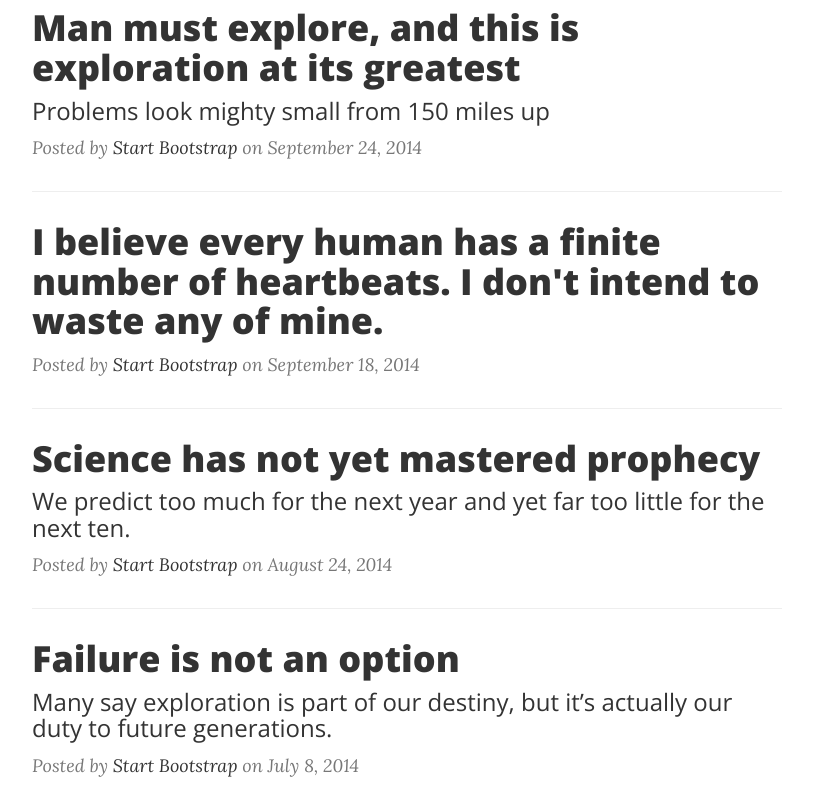
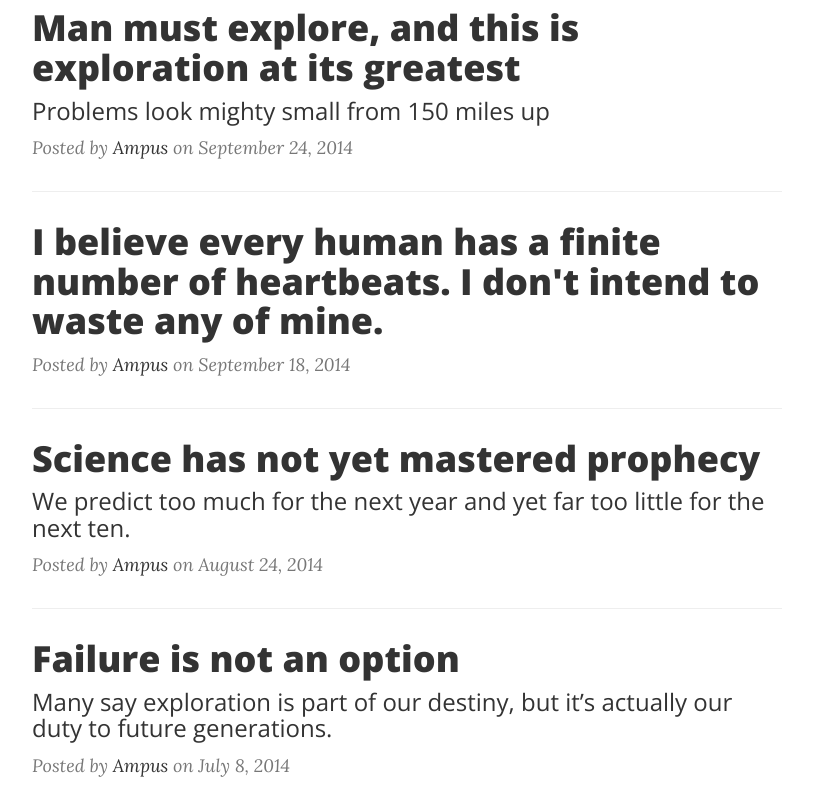
Before and after one commit to amitkumarx86/amitkumarx86.github.io, a website: page index.html in a window 1280 px wide. Shown: the part 520-1320 px from the top of the page, without its empty margins (233-1046 px from the left). Drawn offline with nearby package versions, Linux system fonts and the light colour scheme.

Commit message:
20161121 second

```diff
--- a/index.html
+++ b/index.html
@@ -96,7 +96,7 @@
                             Problems look mighty small from 150 miles up
                         </h3>
                     </a>
-                    <p class="post-meta">Posted by <a href="#">Start Bootstrap</a> on September 24, 2014</p>
+                    <p class="post-meta">Posted by <a href="#">Ampus</a> on September 24, 2014</p>
                 </div>
                 <hr>
                 <div class="post-preview">
@@ -105,7 +105,7 @@
                             I believe every human has a finite number of heartbeats. I don't intend to waste any of mine.
                         </h2>
                     </a>
-                    <p class="post-meta">Posted by <a href="#">Start Bootstrap</a> on September 18, 2014</p>
+                    <p class="post-meta">Posted by <a href="#">Ampus</a> on September 18, 2014</p>
                 </div>
                 <hr>
                 <div class="post-preview">
@@ -117,7 +117,7 @@
                             We predict too much for the next year and yet far too little for the next ten.
                         </h3>
                     </a>
-                    <p class="post-meta">Posted by <a href="#">Start Bootstrap</a> on August 24, 2014</p>
+                    <p class="post-meta">Posted by <a href="#">Ampus</a> on August 24, 2014</p>
                 </div>
                 <hr>
                 <div class="post-preview">
@@ -129,7 +129,7 @@
                             Many say exploration is part of our destiny, but it’s actually our duty to future generations.
                         </h3>
                     </a>
-                    <p class="post-meta">Posted by <a href="#">Start Bootstrap</a> on July 8, 2014</p>
+                    <p class="post-meta">Posted by <a href="#">Ampus</a> on July 8, 2014</p>
                 </div>
                 <hr>
                 <!-- Pager -->
```
Also changed, not shown: contact.html (+1 -1 lines), post.html (+2 -2 lines).
